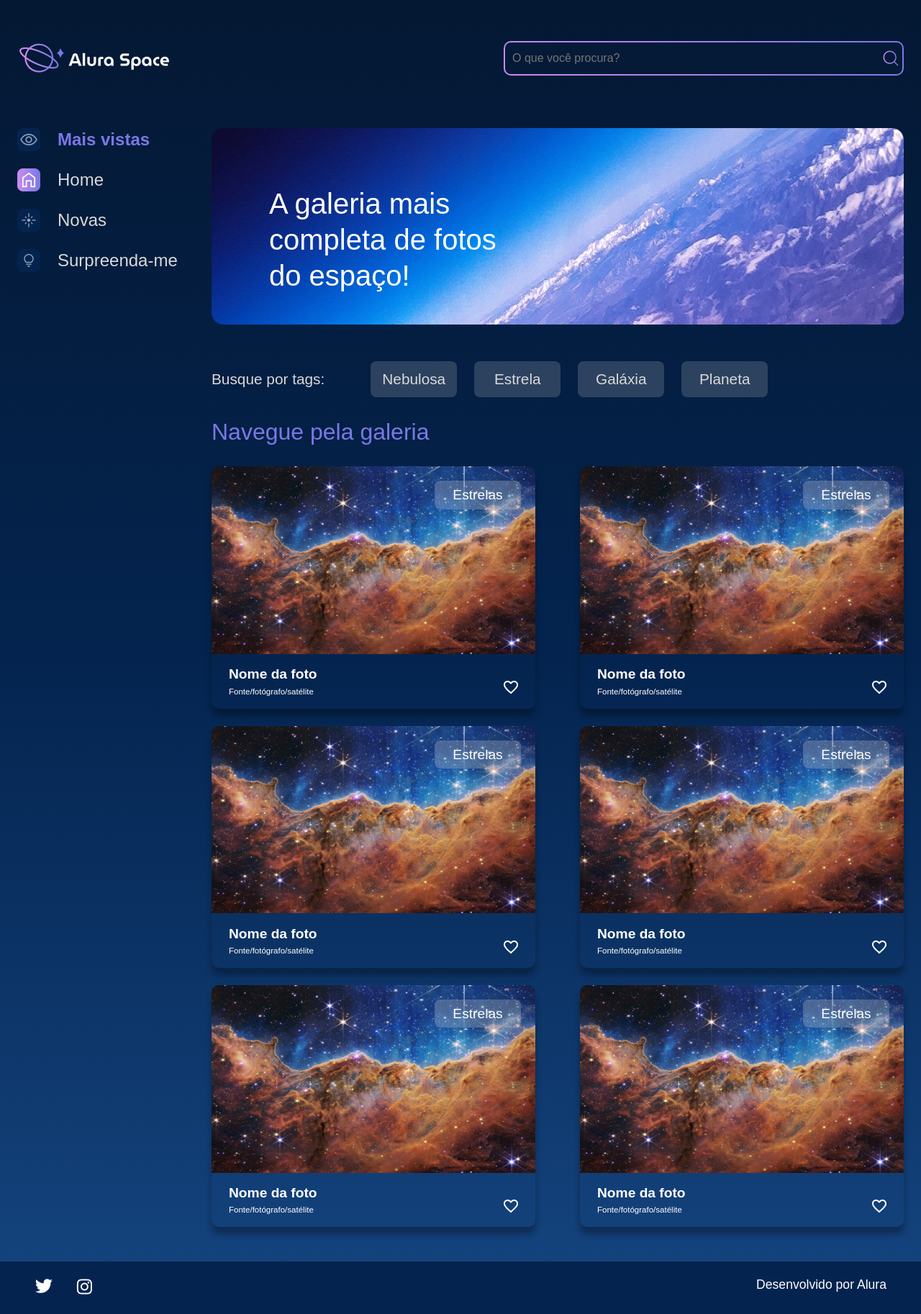
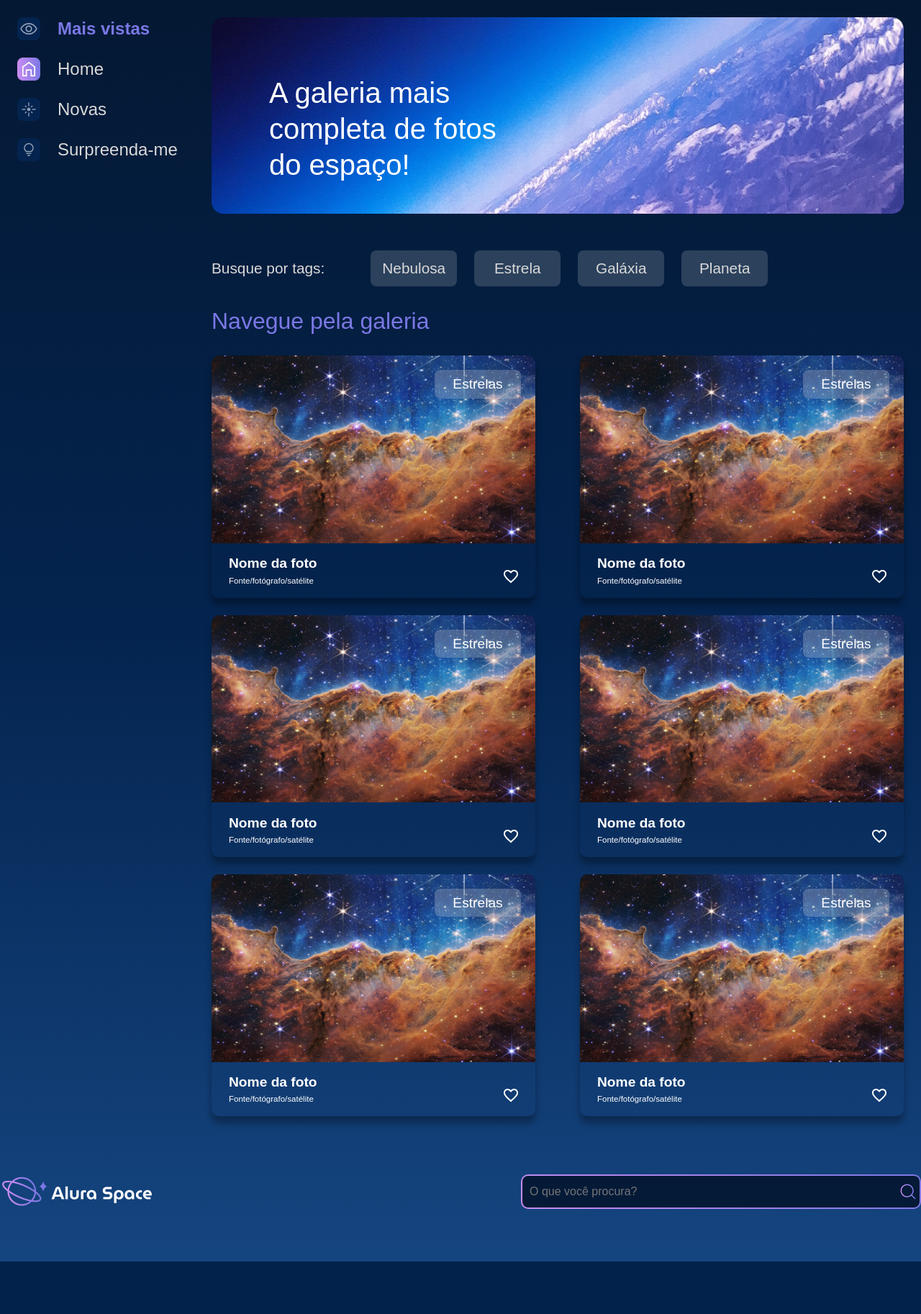
Before and after one commit to ZenomGHero/Space, a Django app: template templates/galeria/index.html in a window 1280 px wide. Shown: the whole page at 72% size. After the commit the page ends 1753 px from the top, so only its background shows below. Run offline with Django 3.2, Linux system fonts and the light colour scheme; the template is opened without the code that fills it, so the values that code supplies are empty.

Commit message:
ajustes finais

```diff
--- /dev/null
+++ b/templates/galeria/base.html
@@ -0,0 +1,21 @@
+{% load static %}
+<!DOCTYPE html>
+<html lang="pt-br">
+
+<head>
+    <meta charset="UTF-8">
+    <meta http-equiv="X-UA-Compatible" content="IE=edge">
+    <meta name="viewport" content="width=device-width, initial-scale=1.0">
+    <title>Alura Space</title>
+    <link rel="preconnect" href="https://fonts.googleapis.com">
+    <link rel="preconnect" href="https://fonts.gstatic.com" crossorigin>
+    <link href="https://fonts.googleapis.com/css2?family=Poppins:wght@400;500;600&display=swap" rel="stylesheet">
+    <link rel="stylesheet" href="{% static '/styles/style.css' %}">
+</head>
+
+<body>
+    {% block content %}{% endblock %}
+    {% include 'galeria/partials/_header.html' %}
+</body>
+
+</html>
--- a/templates/galeria/index.html
+++ b/templates/galeria/index.html
@@ -1,34 +1,12 @@
+{% extends 'galeria/base.html' %}
 {% load static %}
-<!DOCTYPE html>
-<html lang="pt-br">
-
-<head>
-    <meta charset="UTF-8">
-    <meta http-equiv="X-UA-Compatible" content="IE=edge">
-    <meta name="viewport" content="width=device-width, initial-scale=1.0">
-    <title>Alura Space</title>
-    <link rel="preconnect" href="https://fonts.googleapis.com">
-    <link rel="preconnect" href="https://fonts.gstatic.com" crossorigin>
-    <link href="https://fonts.googleapis.com/css2?family=Poppins:wght@400;500;600&display=swap" rel="stylesheet">
-    <link rel="stylesheet" href="{% static '/styles/style.css' %}">
-</head>
-
-<body>
+{% block content %}
     <div class="pagina-inicial">
-        <header class="cabecalho">
-            <img src="{% static '/assets/logo/Logo(2).png' %}" alt="Logo da Alura Space" />
-            <div class="cabecalho__busca">
-                <div class="busca__fundo">
-                    <input class="busca__input" type="text" placeholder="O que você procura?">
-                    <img class="busca__icone" src="{% static '/assets/ícones/1x/search.png' %}" alt="ícone de search">
-                </div>
-            </div>
-        </header>
         <main class="principal">
                 <section class="menu-lateral">
                     <nav class="menu-lateral__navegacao">
                         <a href="#"><img src="{% static '/assets/ícones/1x/Mais vistas - inativo.png' %}"> Mais vistas</a>
-                    <a href="#"><img src="{% static '/assets/ícones/1x/Home - ativo.png' %}"> Home</a>
+                        <a href="{% url 'index' %}"><img src="{% static '/assets/ícones/1x/Home - ativo.png' %}"> Home</a>
                         <a href="#"><img src="{% static '/assets/ícones/1x/Novas - inativo.png' %}"> Novas</a>
                         <a href="#"><img src="{% static '/assets/ícones/1x/Surpreenda-me - inativo.png' %}"> Surpreenda-me</a>
                     </nav>
@@ -147,17 +125,4 @@
             </section>
         </main>
     </div>
-    <footer class="rodape">
-        <div class="rodape__icones">
-            <a href="https://twitter.com/AluraOnline" target=”_blank” >
-                <img src="{% static '/assets/ícones/1x/twitter.png' %}" alt="ícone twitter">
-            </a>
-            <a href="https://www.instagram.com/aluraonline/" target=”_blank” >
-                <img src="{% static '/assets/ícones/1x/instagram.png' %}" alt="ícone instagram">
-            </a>
-        </div>
-        <p class="rodape__texto">Desenvolvido por Alura</p>
-    </footer>
-</body>
-
-</html>
+{% endblock %}
--- /dev/null
+++ b/templates/galeria/partials/_header.html
@@ -0,0 +1,10 @@
+{% load static %}
+        <header class="cabecalho">
+            <img src="{% static '/assets/logo/Logo(2).png' %}" alt="Logo da Alura Space" />
+            <div class="cabecalho__busca">
+                <div class="busca__fundo">
+                    <input class="busca__input" type="text" placeholder="O que você procura?">
+                    <img class="busca__icone" src="{% static '/assets/ícones/1x/search.png' %}" alt="ícone de search">
+                </div>
+            </div>
+        </header>
```
Also changed, not shown: templates/galeria/imagem.html (+4 -40 lines), templates/galeria/partials/_footer.html (added, +12 -0 lines). Lines whose indentation alone changed are shown as unchanged.
